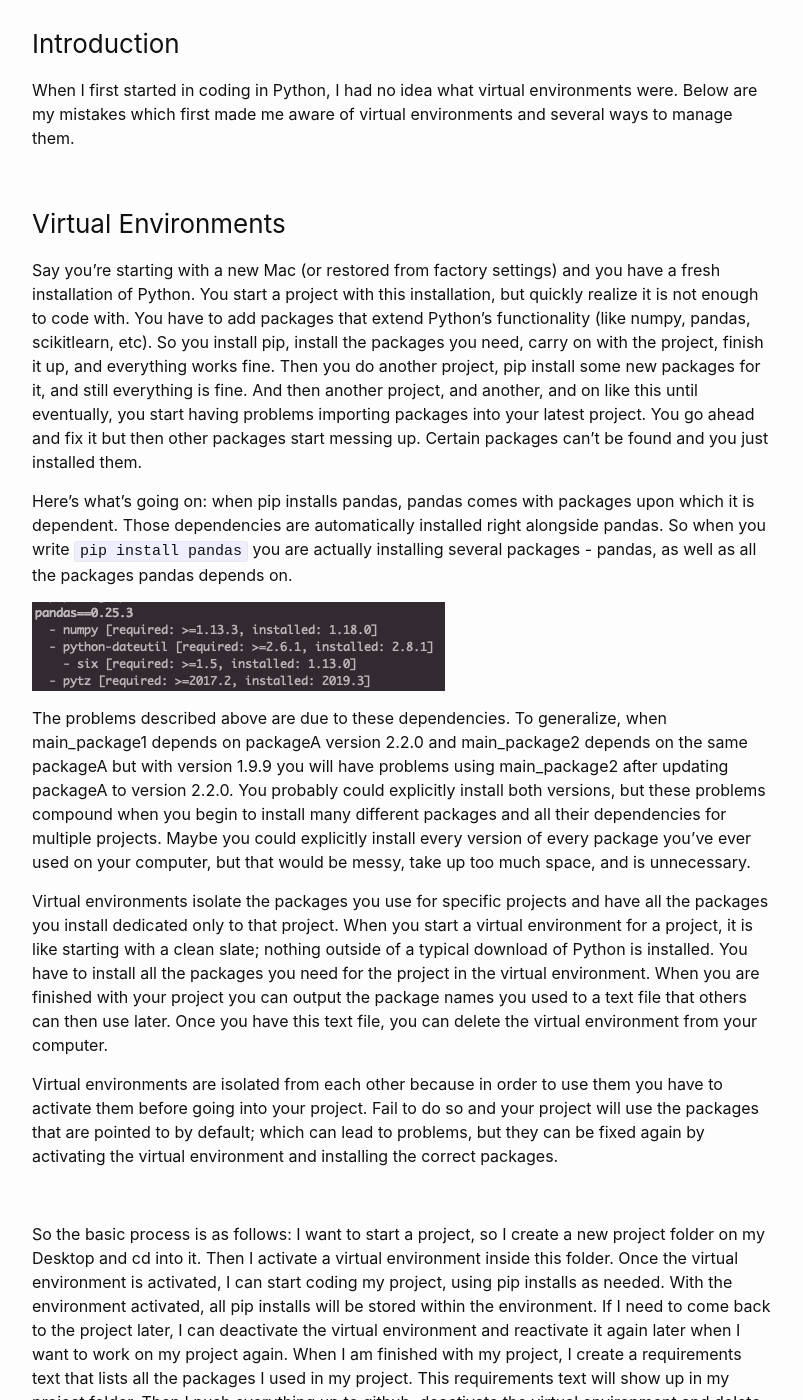
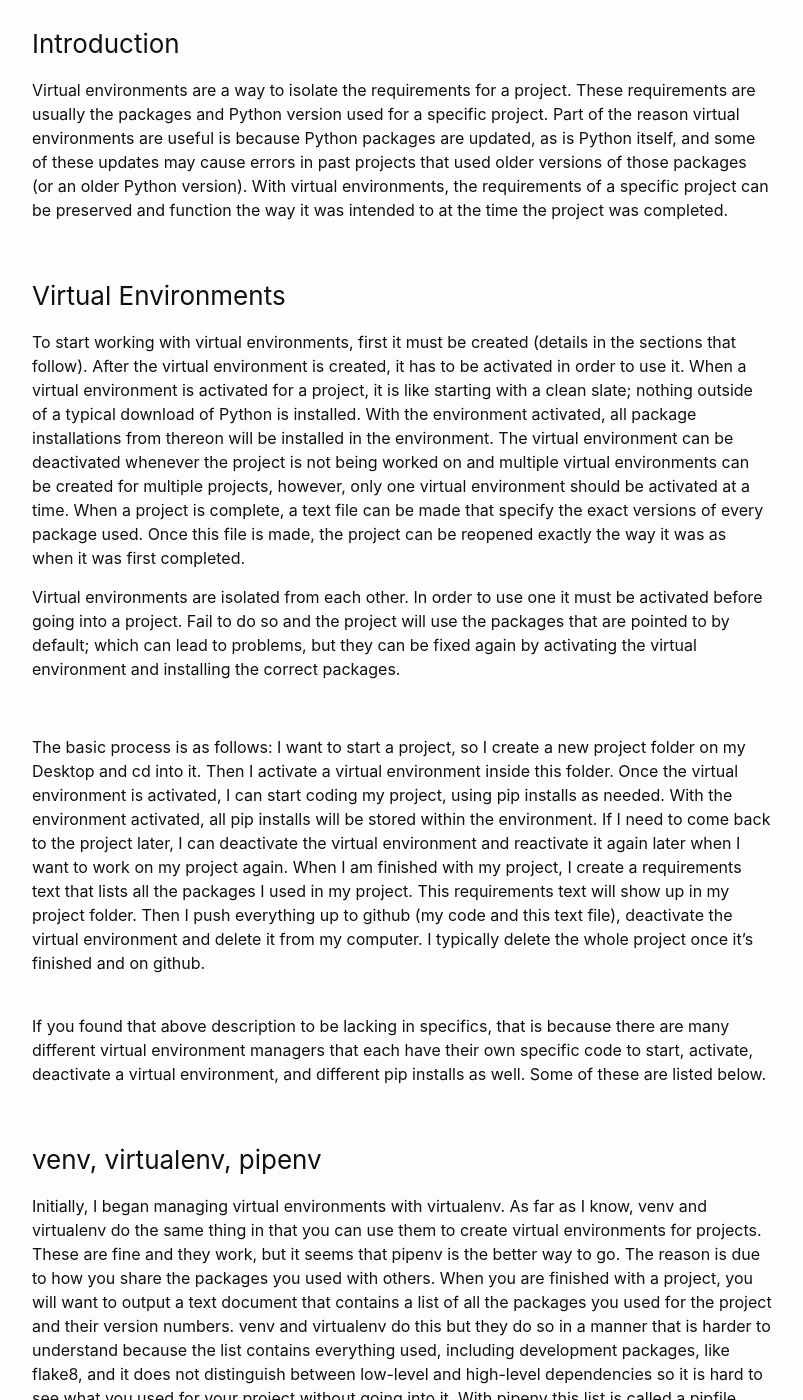
Before and after one commit to tim-christy/temp, a Jekyll site: the page built from _posts/2019-12-19-absolute-beginners-guide-to-virtual-environments.md, in a window 1280 px wide and 1400 px high, scrolled down 296 px. Shown: the whole window, without its empty margins (238-1041 px from the left). Built offline with Jekyll 4.4.1, drawn with Linux system fonts in a browser that asks for light colours; some of the changed text lies outside the part shown.

Commit message:
edited blog

````diff
--- a/_posts/2019-12-19-absolute-beginners-guide-to-virtual-environments.md
+++ b/_posts/2019-12-19-absolute-beginners-guide-to-virtual-environments.md
@@ -9,32 +9,26 @@ by Tim Christy
 <br>
 
 ### Introduction
-When I first started in coding in Python, I had no idea what virtual environments were. Below are my mistakes which first made me aware of virtual environments and several ways to manage them.
+Virtual environments are a way to isolate the requirements for a project. These requirements are usually the packages and Python version used for a specific project. Part of the reason virtual environments are useful is because Python packages are updated, as is Python itself, and some of these updates may cause errors in past projects that used older versions of those packages (or an older Python version). With virtual environments, the requirements of a specific project can be preserved and function the way it was intended to at the time the project was completed.
 
 <br>
 
 
 ### Virtual Environments
-Say you’re starting with a new Mac (or restored from factory settings) and you have a fresh installation of Python. You start a project with this installation, but quickly realize it is not enough to code with. You have to add packages that extend Python’s functionality (like numpy, pandas, scikitlearn, etc). So you install pip, install the packages you need, carry on with the project, finish it up, and everything works fine. Then you do another project, pip install some new packages for it, and still everything is fine. And then another project, and another, and on like this until eventually, you start having problems importing packages into your latest project. You go ahead and fix it but then other packages start messing up. Certain packages can’t be found and you just installed them.
+To start working with virtual environments, first it must be created (details in the sections that follow). After the virtual environment is created, it has to be activated in order to use it. When a virtual environment is activated for a project, it is like starting with a clean slate; nothing outside of a typical download of Python is installed. With the environment activated, all package installations from thereon will be installed in the environment. The virtual environment can be deactivated whenever the project is not being worked on and multiple virtual environments can be created for multiple projects, however, only one virtual environment should be activated at a time. When a project is complete, a text file can be made that specify the exact versions of every package used. Once this file is made, the project can be reopened exactly the way it was as when it was first completed.
 
-Here's what's going on: when pip installs pandas, pandas comes with packages upon which it is dependent. Those dependencies are automatically installed right alongside pandas. So when you write ``` pip install pandas ``` you are actually installing several packages - pandas, as well as all the packages pandas depends on.
-
-![](../../../../assets/imgs/blogs/2019-12-18/pandas_dependencies.png)
-
-The problems described above are due to these dependencies. To generalize, when main_package1 depends on packageA version 2.2.0 and main_package2 depends on the same packageA but with version 1.9.9 you will have problems using main_package2 after updating packageA to version 2.2.0. You probably could explicitly install both versions, but these problems compound when you begin to install many different packages and all their dependencies for multiple projects. Maybe you could explicitly install every version of every package you've ever used on your computer, but that would be messy, take up too much space, and is unnecessary.
-
-Virtual environments isolate the packages you use for specific projects and have all the packages you install dedicated only to that project. When you start a virtual environment for a project, it is like starting with a clean slate; nothing outside of a typical download of Python is installed. You have to install all the packages you need for the project in the virtual environment. When you are finished with your project you can output the package names you used to a text file that others can then use later. Once you have this text file, you can delete the virtual environment from your computer.
-
-Virtual environments are isolated from each other because in order to use them you have to activate them before going into your project. Fail to do so and your project will use the packages that are pointed to by default; which can lead to problems, but they can be fixed again by activating the virtual environment and installing the correct packages.
+Virtual environments are isolated from each other. In order to use one it must be activated before going into a project. Fail to do so and the project will use the packages that are pointed to by default; which can lead to problems, but they can be fixed again by activating the virtual environment and installing the correct packages.
 
 <br>
 
-So the basic process is as follows: I want to start a project, so I create a new project folder on my Desktop and cd into it. Then I activate a virtual environment inside this folder. Once the virtual environment is activated, I can start coding my project, using pip installs as needed. With the environment activated, all pip installs will be stored within the environment. If I need to come back to the project later, I can deactivate the virtual environment and reactivate it again later when I want to work on my project again. When I am finished with my project, I create a requirements text that lists all the packages I used in my project. This requirements text will show up in my project folder. Then I push everything up to github, deactivate the virtual environment and delete it from my computer. I typically delete the whole project once it's finished and on github.
+The basic process is as follows: I want to start a project, so I create a new project folder on my Desktop and cd into it. Then I activate a virtual environment inside this folder. Once the virtual environment is activated, I can start coding my project, using pip installs as needed. With the environment activated, all pip installs will be stored within the environment. If I need to come back to the project later, I can deactivate the virtual environment and reactivate it again later when I want to work on my project again. When I am finished with my project, I create a requirements text that lists all the packages I used in my project. This requirements text will show up in my project folder. Then I push everything up to github (my code and this text file), deactivate the virtual environment and delete it from my computer. I typically delete the whole project once it's finished and on github.
 
 <br>
 If you found that above description to be lacking in specifics, that is because there are many different virtual environment managers that each have their own specific code to start, activate, deactivate a virtual environment, and different pip installs as well. Some of these are listed below.
 
 <br>
+
+
 
 ### venv, virtualenv, pipenv
 
````
Also changed, not shown: 1 other file.
